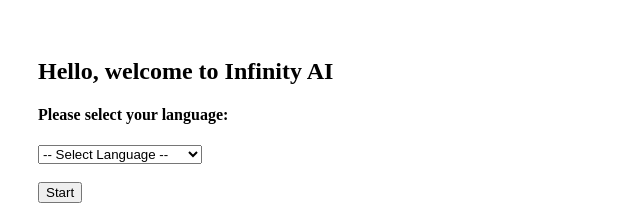
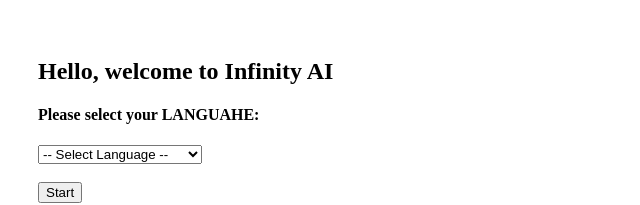
Before and after one commit to Goethe-Teh/infinity-ai, a Next.js app: page / in a window 1280 px wide. Shown: the top 205 px of the page, without its empty margins (0-640 px from the left). Built offline with nearby package versions, Linux system fonts and the light colour scheme.

Commit message:
Update index.js

```diff
--- a/pages/index.js
+++ b/pages/index.js
@@ -33,7 +33,7 @@
   return (
     <div style={{ padding: 30 }}>
       <h2>Hello, welcome to Infinity AI</h2>
-      <h4>Please select your language:</h4>
+      <h4>Please select your LANGUAHE:</h4>
       <select value={language} onChange={(e) => setLanguage(e.target.value)}>
         <option value="">-- Select Language --</option>
         {languages.map((lang) => (
```
